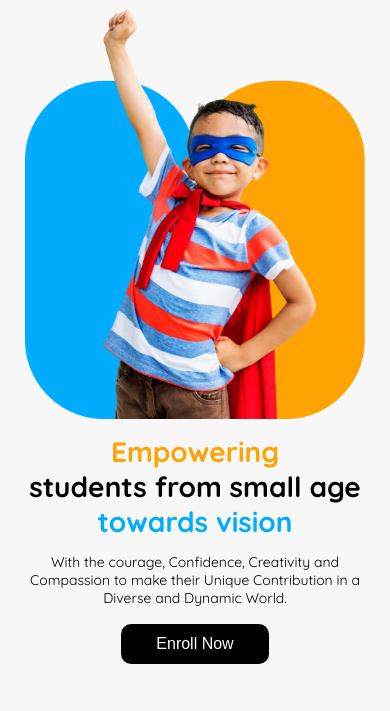
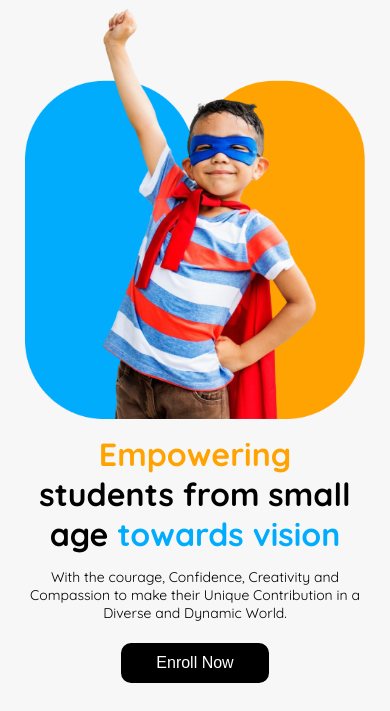
Before and after one commit to HSBHasib/PH-B11-Kids-Education-PJ-live, a plain HTML site: page index.html in a window 390 px wide. Shown: the part 82-793 px from the top of the page. Drawn offline with Linux system fonts and the light colour scheme.

Commit message:
changes font size and add some padding in resposive code

```diff
--- a/responsive.css
+++ b/responsive.css
@@ -210,8 +210,12 @@
         gap: 15px;
     }
 
+    .hero-container .hero-content {
+        padding: 0 20px;
+    }
+
     .hero-container .hero-content h2 {
-        font-size: 28px;
+        font-size: 32px;
     }
 
     .hero-container .hero-content p {
```
